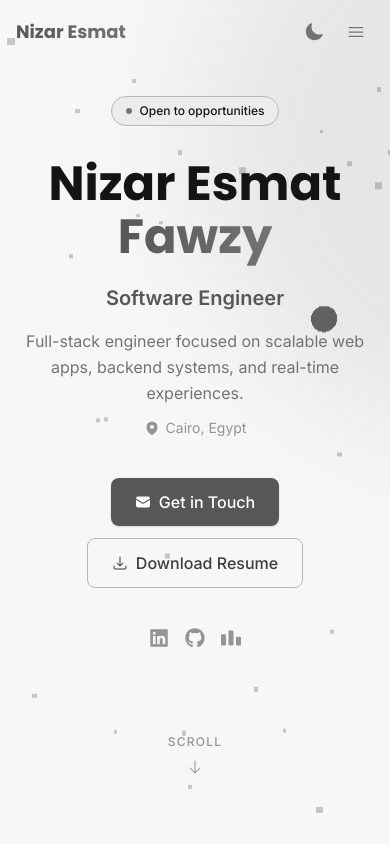
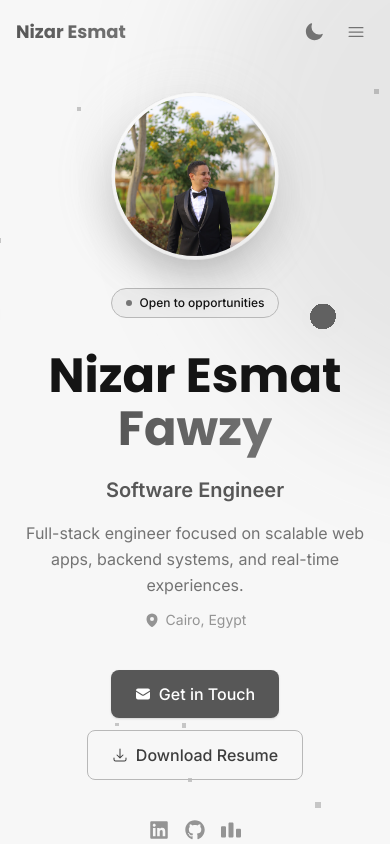
Before and after one commit to Nizar-Esmat/portofilo, a React (Vite) app: page / in a window 390 px wide. Shown: the top 844 px of the page. Built offline with nearby package versions, Linux system fonts and the light colour scheme.

Commit message:
feat: add HeroPortrait component for enhanced profile display and useIsMobile hook for responsive design

```diff
--- a/src/App.jsx
+++ b/src/App.jsx
@@ -6,6 +6,7 @@ import Footer from './components/layout/Footer';
 import ScrollProgress from './components/ui/ScrollProgress';
 import ScrollToTop from './components/ui/ScrollToTop';
 import SectionNav from './components/ui/SectionNav';
+import UniverseBackground from './components/background/UniverseBackground';
 
 import HeroSection from './components/sections/HeroSection';
 import AboutSection from './components/sections/AboutSection';
@@ -22,12 +23,13 @@ function App() {
   const { theme, toggleTheme } = useTheme();
 
   return (
-    <div className="min-h-screen bg-ink-50 dark:bg-ink-950 transition-colors duration-300">
+    <div className="min-h-screen transition-colors duration-300">
+      <UniverseBackground />
       <ScrollProgress />
       <Navbar profile={data.profile} theme={theme} toggleTheme={toggleTheme} />
       <SectionNav />
 
-      <main>
+      <main className="relative z-10">
         <HeroSection profile={data.profile} />
         <AboutSection summary={data.summary} />
         <ProfessionalImpactSection highlights={data.professionalHighlights} />
--- a/src/components/background/StarField.jsx
+++ b/src/components/background/StarField.jsx
@@ -4,7 +4,6 @@ import { Color, AdditiveBlending, ShaderMaterial, Vector3, Spherical } from 'thr
 
 const RADIUS = 90;
 const DEPTH = 60;
-const COUNT = 2500;
 const FACTOR = 3;
 const SATURATION = 0;
 const SPEED = 0.4;
@@ -56,21 +55,21 @@ const genStar = (r) =>
   new Vector3().setFromSpherical(new Spherical(r, Math.acos(1 - Math.random() * 2), Math.random() * 2 * Math.PI));
 
 /** A deep-field star cloud. Forked from drei's Stars helper so star opacity is adjustable. */
-export default function StarField() {
+export default function StarField({ count = 2500 }) {
   const materialRef = useRef();
   const [material] = useState(() => new TransparentStarfieldMaterial());
 
   const { positions, colors, sizes } = useMemo(() => {
     const positions = [];
     const colors = [];
-    const sizes = Array.from({ length: COUNT }, () => (0.5 + 0.5 * Math.random()) * FACTOR);
+    const sizes = Array.from({ length: count }, () => (0.5 + 0.5 * Math.random()) * FACTOR);
     const color = new Color();
     let r = RADIUS + DEPTH;
-    const increment = DEPTH / COUNT;
-    for (let i = 0; i < COUNT; i++) {
+    const increment = DEPTH / count;
+    for (let i = 0; i < count; i++) {
       r -= increment * Math.random();
       positions.push(...genStar(r).toArray());
-      color.setHSL(i / COUNT, SATURATION, 0.9);
+      color.setHSL(i / count, SATURATION, 0.9);
       colors.push(color.r, color.g, color.b);
     }
     return {
@@ -78,7 +77,7 @@ export default function StarField() {
       colors: new Float32Array(colors),
       sizes: new Float32Array(sizes),
     };
-  }, []);
+  }, [count]);
 
   useFrame((state) => {
     if (materialRef.current) {
--- a/src/components/background/UniverseBackground.jsx
+++ b/src/components/background/UniverseBackground.jsx
@@ -1,48 +1,78 @@
-import { lazy, Suspense, Component } from 'react';
-import { useReducedMotion } from 'framer-motion';
-import { useIsDark } from './useIsDark';
+import { lazy, Suspense, Component } from "react";
+import { useReducedMotion } from "framer-motion";
+import { useIsDark } from "./useIsDark";
+import { useIsMobile } from "../../hooks/useIsMobile";
 
 // Code-split: the heavy Three.js + R3F bundle only loads when actually needed.
-const UniverseCanvas = lazy(() => import('./UniverseCanvas'));
+const UniverseCanvas = lazy(() => import("./UniverseCanvas"));
 
 // DEBUG: Error boundary to catch and display errors instead of swallowing them
 class CanvasErrorBoundary extends Component {
-  constructor(props) { super(props); this.state = { error: null }; }
-  static getDerivedStateFromError(error) { return { error }; }
-  componentDidCatch(error, info) { console.error('[UniverseCanvas Error]', error, info); }
+  constructor(props) {
+    super(props);
+    this.state = { error: null };
+  }
+  static getDerivedStateFromError(error) {
+    return { error };
+  }
+  componentDidCatch(error, info) {
+    console.error("[UniverseCanvas Error]", error, info);
+  }
   render() {
     if (this.state.error) {
-      return <div style={{ color: 'red', position: 'absolute', top: 10, left: 10, zIndex: 9999, background: 'black', padding: 8 }}>
+      return (
+        <div
+          style={{
+            color: "red",
+            position: "absolute",
+            top: 10,
+            left: 10,
+            zIndex: 9999,
+            background: "black",
+            padding: 8,
+          }}
+        >
           Canvas Error: {this.state.error.message}
-      </div>;
+        </div>
+      );
     }
     return this.props.children;
   }
 }
+// Mounted once at the app root (see App.jsx) as a fixed, viewport-sized layer
+// so the same scene stays alive and visible behind every section, not just Hero.
 export default function UniverseBackground() {
   // reducedMotion: freeze 3-D animations but always show the scene —
   // never skip the canvas (OS-level reduce-motion flags would otherwise
   // hide the entire background on many Linux/GNOME systems).
   const reducedMotion = useReducedMotion() ?? false;
   const isDark = useIsDark();
+  const isMobile = useIsMobile();
 
   return (
     <>
       {/* CSS glow fallback visible while the 3-D chunk is loading */}
-            <div aria-hidden className="pointer-events-none absolute inset-0 z-0 overflow-hidden">
+      <div
+        aria-hidden
+        className="pointer-events-none fixed inset-0 z-0 overflow-hidden"
+      >
         <div className="absolute -top-40 left-1/2 -tranink-x-1/2 w-[900px] h-[600px] bg-teal-600/10 dark:bg-teal-600/8 rounded-full blur-3xl" />
         <div className="absolute top-1/3 -right-32 w-64 h-64 bg-sage-600/8 dark:bg-sage-600/6 rounded-full blur-2xl" />
       </div>
 
-            {/* 3-D canvas — always mounted, floats behind all hero content */}
+      {/* 3-D canvas — always mounted, fixed behind the entire page */}
       <div
         aria-hidden
-                className="pointer-events-none absolute inset-0 z-0"
-                style={{ width: '100%', height: '100%' }}
+        className="pointer-events-none fixed inset-0 z-0"
+        style={{ width: "100%", height: "100%" }}
       >
         <CanvasErrorBoundary>
           <Suspense fallback={null}>
-                        <UniverseCanvas isDark={isDark} reducedMotion={reducedMotion} />
+            <UniverseCanvas
+              isDark={isDark}
+              reducedMotion={reducedMotion}
+              isMobile={isMobile}
+            />
           </Suspense>
         </CanvasErrorBoundary>
       </div>
--- a/src/components/background/UniverseCanvas.jsx
+++ b/src/components/background/UniverseCanvas.jsx
@@ -13,9 +13,9 @@ import UniverseScene from './UniverseScene';
  *  - alpha: true          → transparent background, page bg-color shows through
  *  - antialias: false     → skip MSAA for lower GPU load (particles/blobs don't need it)
  *  - powerPreference      → hint to browser to prefer the integrated GPU
- *  - dpr [1, 1.5]         → cap device pixel ratio so retina screens don't run at 3×
+ *  - dpr [1, 1.5]         → cap device pixel ratio so retina screens don't run at 3× (flat 1 on mobile)
  */
-export default function UniverseCanvas({ isDark, reducedMotion }) {
+export default function UniverseCanvas({ isDark, reducedMotion, isMobile }) {
   return (
     <Canvas
       style={{ width: '100%', height: '100%' }}
@@ -25,10 +25,10 @@ export default function UniverseCanvas({ isDark, reducedMotion }) {
         alpha: true,
         powerPreference: 'low-power',
       }}
-      dpr={[1, 1.5]}
+      dpr={[1, isMobile ? 1 : 1.5]}
     >
       <Suspense fallback={null}>
-        <UniverseScene isDark={isDark} reducedMotion={reducedMotion} />
+        <UniverseScene isDark={isDark} reducedMotion={reducedMotion} isMobile={isMobile} />
       </Suspense>
     </Canvas>
   );
--- a/src/components/layout/Footer.jsx
+++ b/src/components/layout/Footer.jsx
@@ -5,7 +5,7 @@ const Footer = ({ profile }) => {
   const year = new Date().getFullYear();
 
   return (
-    <footer className="border-t border-ink-200 dark:border-ink-800 py-10">
+    <footer className="relative z-10 border-t border-ink-200 dark:border-ink-800 py-10">
       <Container>
         <div className="flex flex-col sm:flex-row items-center justify-between gap-4">
           <p className="text-ink-500 dark:text-ink-400 text-sm text-center sm:text-left">
--- /dev/null
+++ b/src/components/sections/HeroPortrait.jsx
@@ -0,0 +1,56 @@
+import { useRef } from 'react';
+import { motion, useScroll, useTransform, useReducedMotion } from 'framer-motion';
+import TiltCard from '../ui/TiltCard';
+
+/**
+ * The hero's centerpiece: a real, undistorted <img> (never a 3D texture, to
+ * keep lighting/tone-mapping from touching the face) framed as a glowing
+ * orb. The halo fades out as the hero scrolls past, while the shared
+ * UniverseBackground scene (mounted at the app root) continues underneath.
+ */
+const HeroPortrait = ({ profile }) => {
+  const ref = useRef(null);
+  const reducedMotion = useReducedMotion();
+  const { scrollYProgress } = useScroll({ target: ref, offset: ['start start', 'end start'] });
+  const glowOpacity = useTransform(scrollYProgress, [0, 1], [1, 0]);
+
+  return (
+    <motion.div
+      ref={ref}
+      initial={{ opacity: 0, y: 24, scale: 0.9 }}
+      animate={{ opacity: 1, y: 0, scale: 1 }}
+      transition={{ duration: 0.7, ease: [0.21, 0.47, 0.32, 0.98] }}
+      className="relative mx-auto mb-8 w-40 h-40 sm:w-52 sm:h-52"
+    >
+      {/* Holographic glow ring — scroll-faded outer wrapper, pulsing inner layer */}
+      <motion.div
+        aria-hidden
+        style={{ opacity: reducedMotion ? 0.6 : glowOpacity }}
+        className="absolute -inset-3 rounded-full"
+      >
+        <motion.div
+          animate={reducedMotion ? undefined : { opacity: [0.5, 0.85, 0.5] }}
+          transition={reducedMotion ? undefined : { duration: 3.5, repeat: Infinity, ease: 'easeInOut' }}
+          className="w-full h-full rounded-full bg-gradient-to-tr from-teal-500/50 via-sage-400/30 to-transparent blur-xl"
+        />
+      </motion.div>
+      <div
+        aria-hidden
+        className="absolute -inset-1 rounded-full border border-teal-400/40 dark:border-teal-300/30"
+      />
+
+      <TiltCard className="relative block w-full h-full" max={8} scale={1.02}>
+        <div className="w-full h-full rounded-full ring-4 ring-white/70 dark:ring-ink-800/70 shadow-2xl overflow-hidden">
+          <img
+            src="/me.jpeg"
+            alt={profile.name}
+            loading="eager"
+            className="w-full h-full object-cover"
+          />
+        </div>
+      </TiltCard>
+    </motion.div>
+  );
+};
+
+export default HeroPortrait;
--- a/src/components/sections/HeroSection.jsx
+++ b/src/components/sections/HeroSection.jsx
@@ -4,7 +4,7 @@ import { HiArrowDownTray } from 'react-icons/hi2';
 import Button from '../ui/Button';
 import SocialLinks from '../ui/SocialLinks';
 import { scrollToSection } from '../../utils/helpers';
-import UniverseBackground from '../background/UniverseBackground';
+import HeroPortrait from './HeroPortrait';
 
 const item = delay => ({
   hidden: { opacity: 0, y: 24 },
@@ -20,9 +20,9 @@ const HeroSection = ({ profile }) => (
     id="hero"
     className="relative section-screen overflow-hidden"
   >
-    <UniverseBackground />
+    <div className="relative z-10 pt-24 pb-20 px-4 text-center max-w-3xl mx-auto">
+      <HeroPortrait profile={profile} />
 
-    <div className="relative z-10 pt-24 pb-20 px-4 text-center max-w-3xl mx-auto">
       {/* Status indicator */}
       <motion.div
         variants={item(0)}
--- /dev/null
+++ b/src/hooks/useIsMobile.js
@@ -0,0 +1,15 @@
+import { useState, useEffect } from 'react';
+
+export function useIsMobile() {
+  const [isMobile, setIsMobile] = useState(false);
+
+  useEffect(() => {
+    const mq = window.matchMedia('(max-width: 768px)');
+    setIsMobile(mq.matches);
+    const handler = e => setIsMobile(e.matches);
+    mq.addEventListener('change', handler);
+    return () => mq.removeEventListener('change', handler);
+  }, []);
+
+  return isMobile;
+}
```
Also changed, not shown: src/components/background/UniverseScene.jsx (+33 -9 lines), public/me.jpeg (added). Lines whose indentation alone changed are shown as unchanged.
